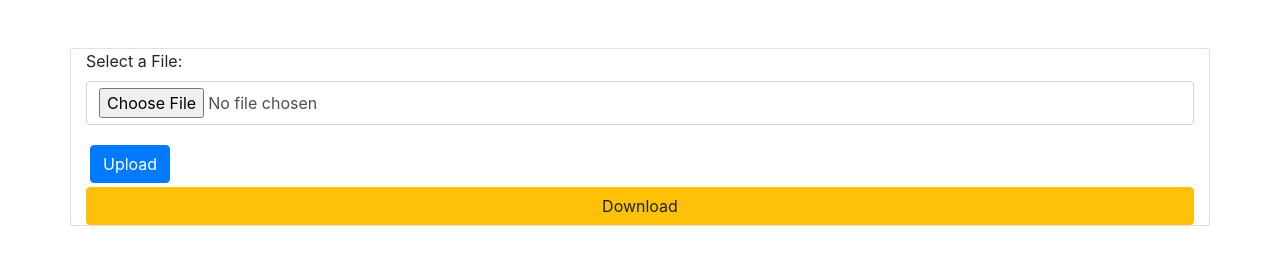
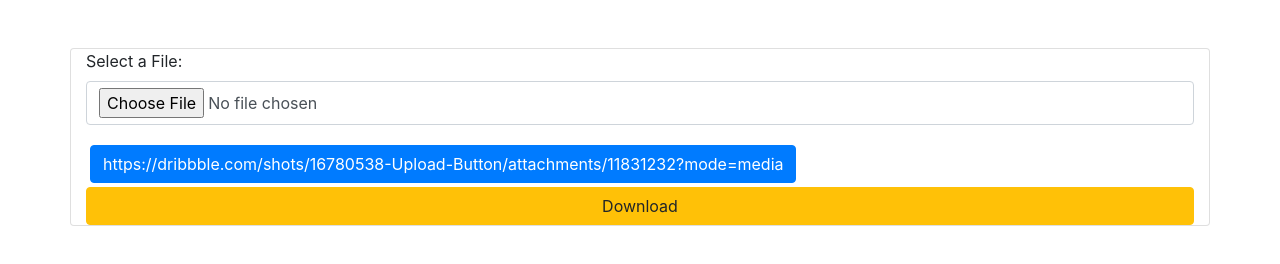
Before and after one commit to BruceMorpho/BG_REMOVE_BOT, a plain HTML site: page index.html in a window 1280 px wide. Drawn offline with nearby package versions, Linux system fonts and the light colour scheme.

Commit message:
Update index.html

```diff
--- a/index.html
+++ b/index.html
@@ -21,7 +21,7 @@
         </div>
         <input class="btn btn-primary m-1"
         type="button"  onclick="submitHandler()"
-        value="Upload">
+        value="https://dribbble.com/shots/16780538-Upload-Button/attachments/11831232?mode=media">
         </form>
 
         <button class="btn btn-warning"
```
